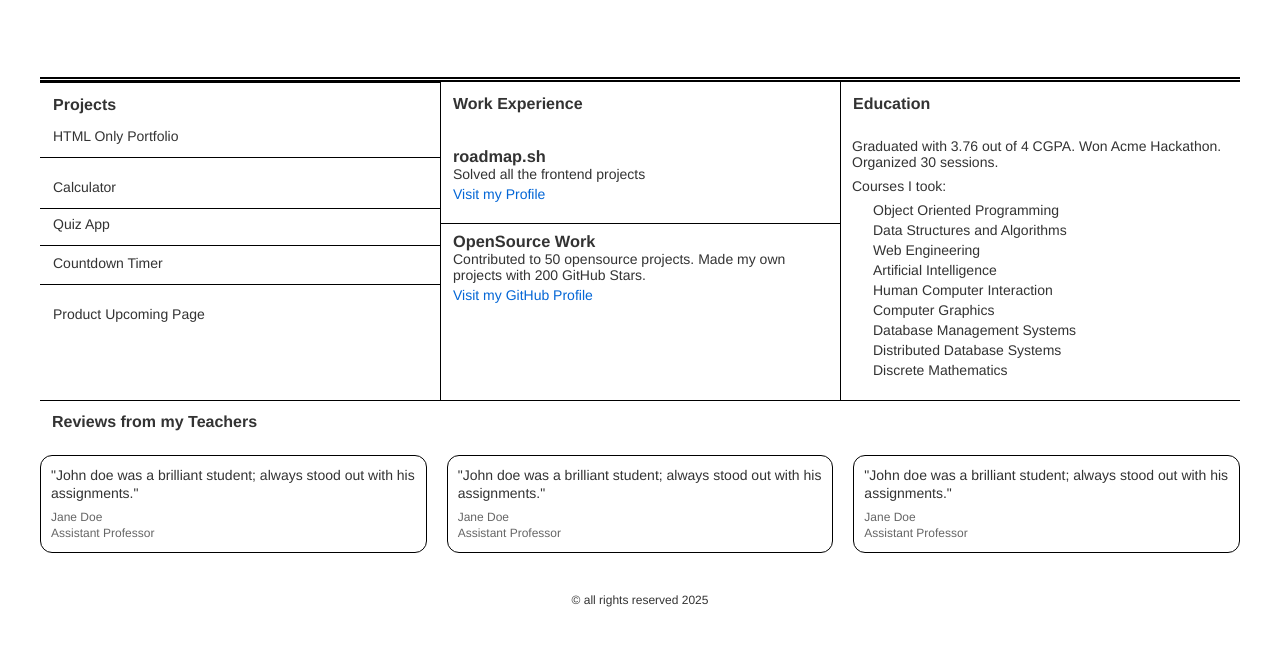
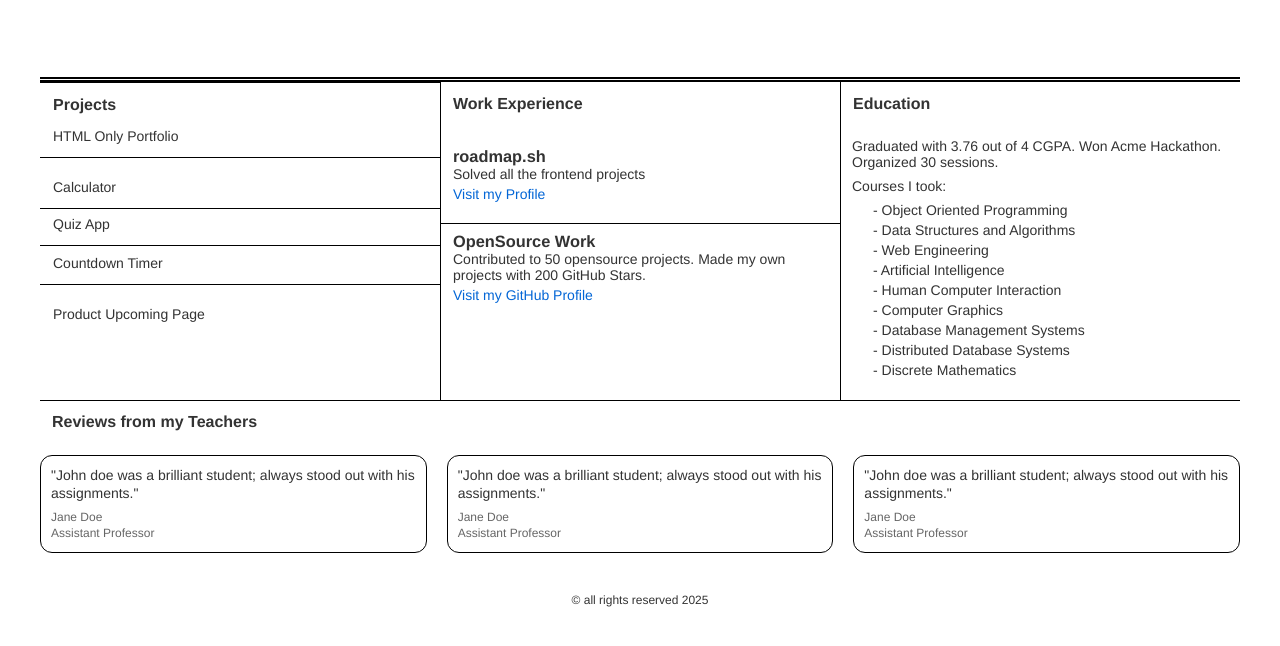
Before and after one commit to Fabricio-Alvarez/C18827-Tarea1, a plain HTML site: page index.html in a window 1280 px wide. Shown: the part 158-804 px from the top of the page. Drawn offline with Linux system fonts and the light colour scheme.

Commit message:
Se corrige nombre en section education

```diff
--- a/index.html
+++ b/index.html
@@ -66,15 +66,15 @@
             <p>Graduated with 3.76 out of 4 CGPA. Won Acme Hackathon. Organized 30 sessions.</p>
             <p>Courses I took:</p>
             <ul>
-              <li>Object Oriented Programming</li>
-              <li>Data Structures and Algorithms</li>
-              <li>Web Engineering</li>
-              <li>Artificial Intelligence</li>
-              <li>Human Computer Interaction</li>
-              <li>Computer Graphics</li>
-              <li>Database Management Systems</li>
-              <li>Distributed Database Systems</li>
-              <li>Discrete Mathematics</li>
+              <li>- Object Oriented Programming</li>
+              <li>- Data Structures and Algorithms</li>
+              <li>- Web Engineering</li>
+              <li>- Artificial Intelligence</li>
+              <li>- Human Computer Interaction</li>
+              <li>- Computer Graphics</li>
+              <li>- Database Management Systems</li>
+              <li>- Distributed Database Systems</li>
+              <li>- Discrete Mathematics</li>
             </ul>
           </div>
         </section>
```
